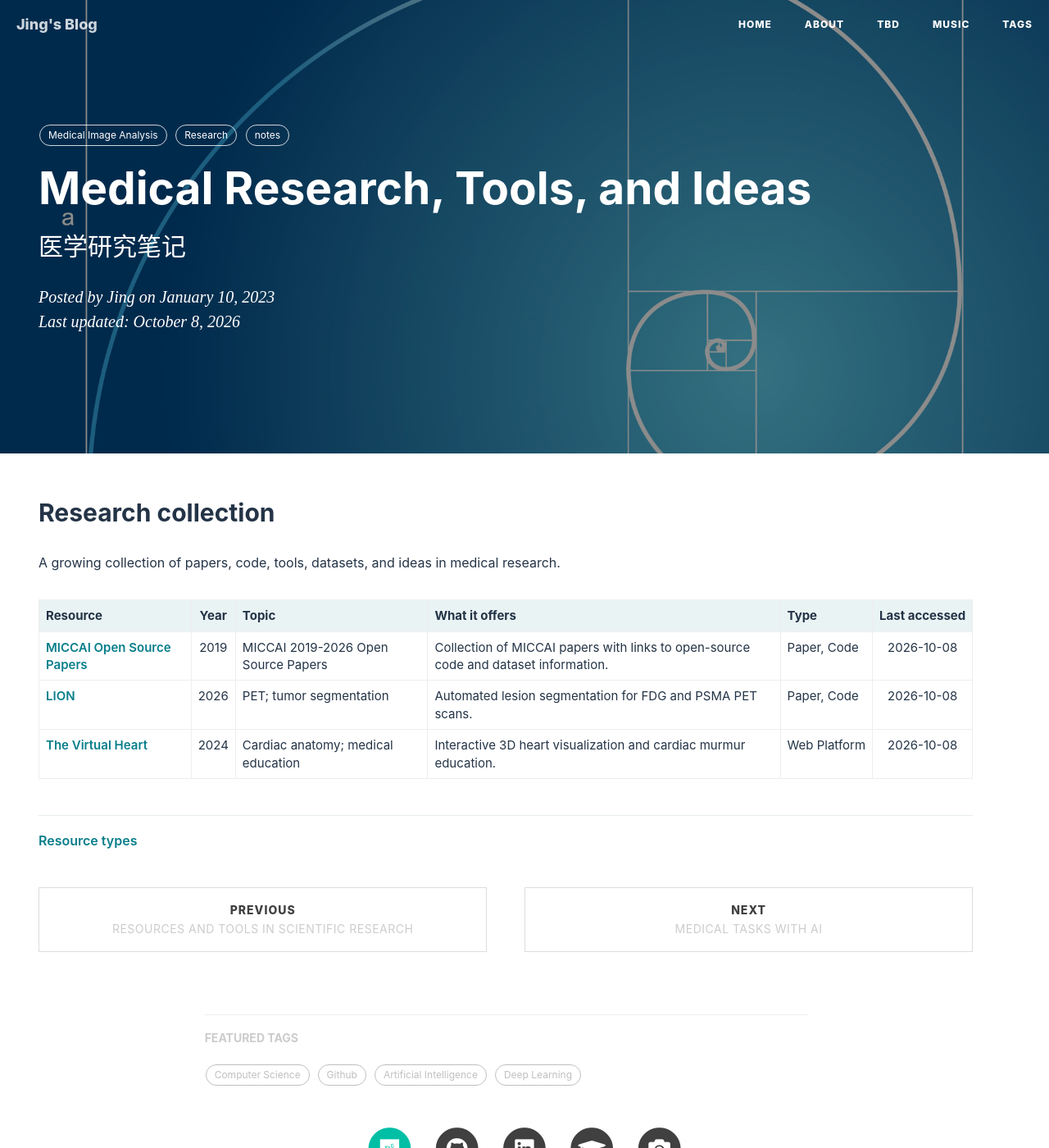
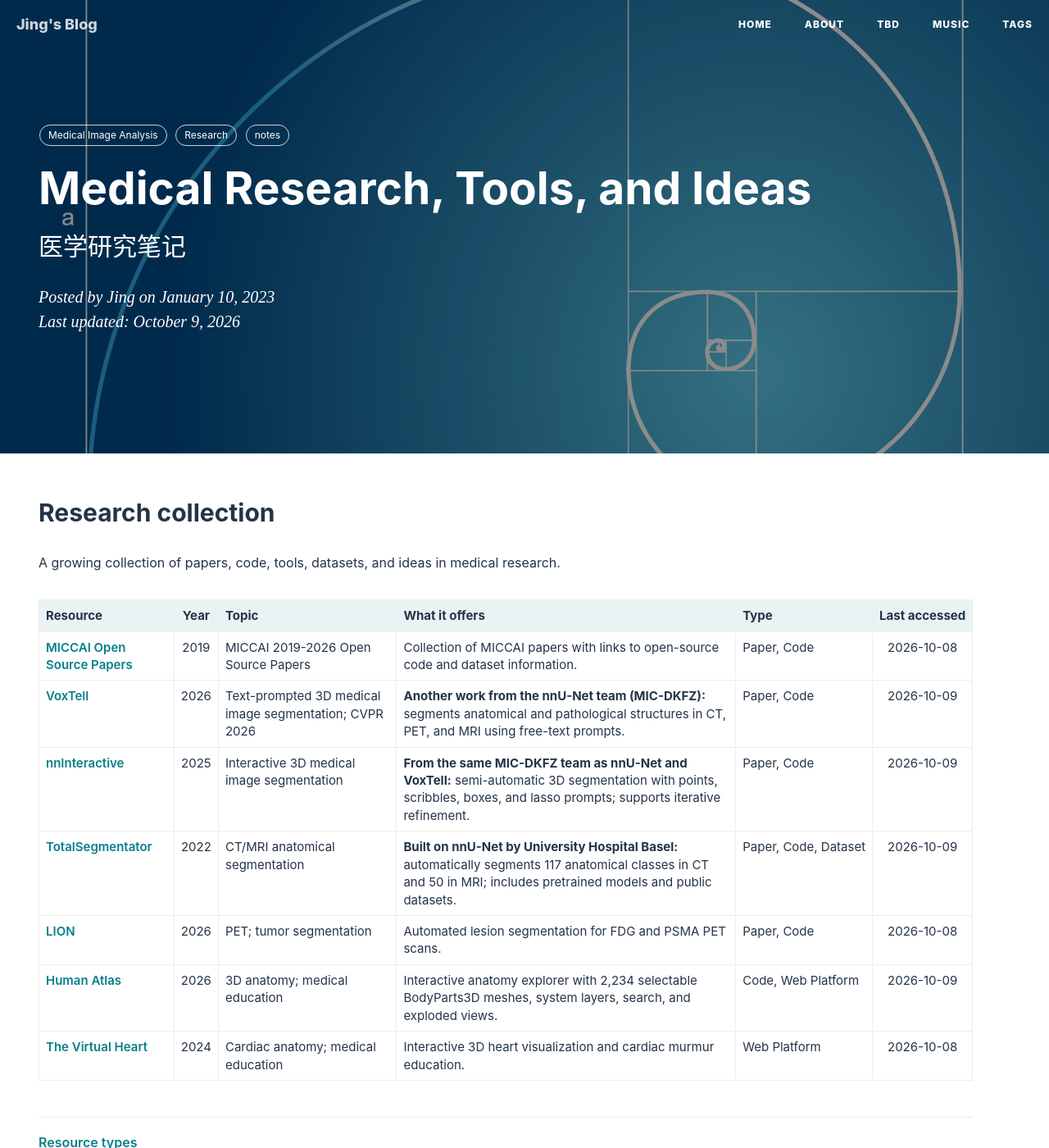
Before and after one commit to jizhang02/jizhang02.github.io, a Jekyll site: the page built from _posts/2023-01-10-researchnotes.markdown, in a window 1280 px wide and 1400 px high. Shown: the whole window at 82% size. Built offline with Jekyll 4.4.1, drawn with Linux system fonts in a browser that asks for light colours; nearby versions of some CDN libraries; a script that is not in the unit is left out; comment, search, counter and statistics services are not loaded.

Commit message:
Add medical segmentation and anatomy resources

```diff
--- a/_posts/2023-01-10-researchnotes.markdown
+++ b/_posts/2023-01-10-researchnotes.markdown
@@ -3,7 +3,7 @@
 title:      "Medical Research, Tools, and Ideas"
 subtitle:   "医学研究笔记"
 date:       2023-01-10
-last_updated: 2026-10-08
+last_updated: 2026-10-09
 author:     "Jing"
 header-img: "img/post-bg.jpg"
 header-mask: 0.45
@@ -26,7 +26,11 @@
 | Resource | Year | Topic | What it offers | Type | Last accessed |
 | :--- | :---: | :--- | :--- | :--- | :---: |
 | [MICCAI Open Source Papers](https://github.com/JunMa11/MICCAI-OpenSourcePapers) | 2019 | MICCAI 2019-2026 Open Source Papers | Collection of MICCAI papers with links to open-source code and dataset information. | Paper, Code | 2026-10-08 |
+| [VoxTell](https://github.com/MIC-DKFZ/VoxTell) | 2026 | Text-prompted 3D medical image segmentation; CVPR 2026 | **Another work from the nnU-Net team (MIC-DKFZ):** segments anatomical and pathological structures in CT, PET, and MRI using free-text prompts. | Paper, Code | 2026-10-09 |
+| [nnInteractive](https://github.com/MIC-DKFZ/nnInteractive) | 2025 | Interactive 3D medical image segmentation | **From the same MIC-DKFZ team as nnU-Net and VoxTell:** semi-automatic 3D segmentation with points, scribbles, boxes, and lasso prompts; supports iterative refinement. | Paper, Code | 2026-10-09 |
+| [TotalSegmentator](https://github.com/wasserth/TotalSegmentator) | 2022 | CT/MRI anatomical segmentation | **Built on nnU-Net by University Hospital Basel:** automatically segments 117 anatomical classes in CT and 50 in MRI; includes pretrained models and public datasets. | Paper, Code, Dataset | 2026-10-09 |
 | [LION](https://github.com/ENHANCE-PET/LION) | 2026 | PET; tumor segmentation | Automated lesion segmentation for FDG and PSMA PET scans. | Paper, Code | 2026-10-08 |
+| [Human Atlas](https://github.com/ashemag/human-atlas) | 2026 | 3D anatomy; medical education | Interactive anatomy explorer with 2,234 selectable BodyParts3D meshes, system layers, search, and exploded views. | Code, Web Platform | 2026-10-09 |
 | [The Virtual Heart](https://thevirtualheart.com/) | 2024 | Cardiac anatomy; medical education | Interactive 3D heart visualization and cardiac murmur education. | Web Platform | 2026-10-08 |
 
 </div>
```
